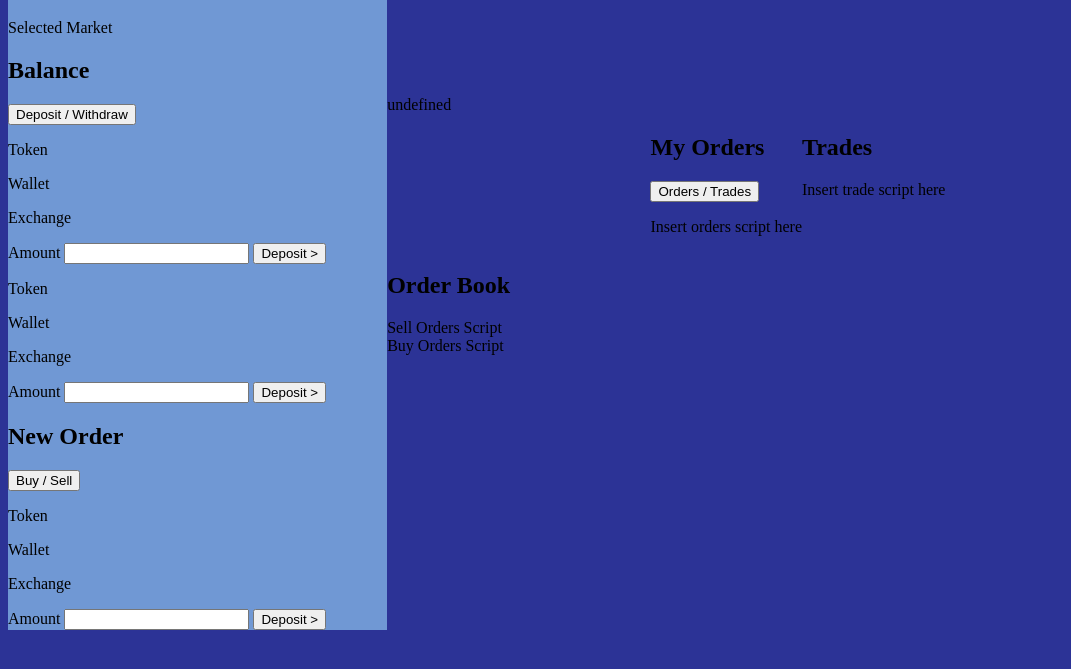
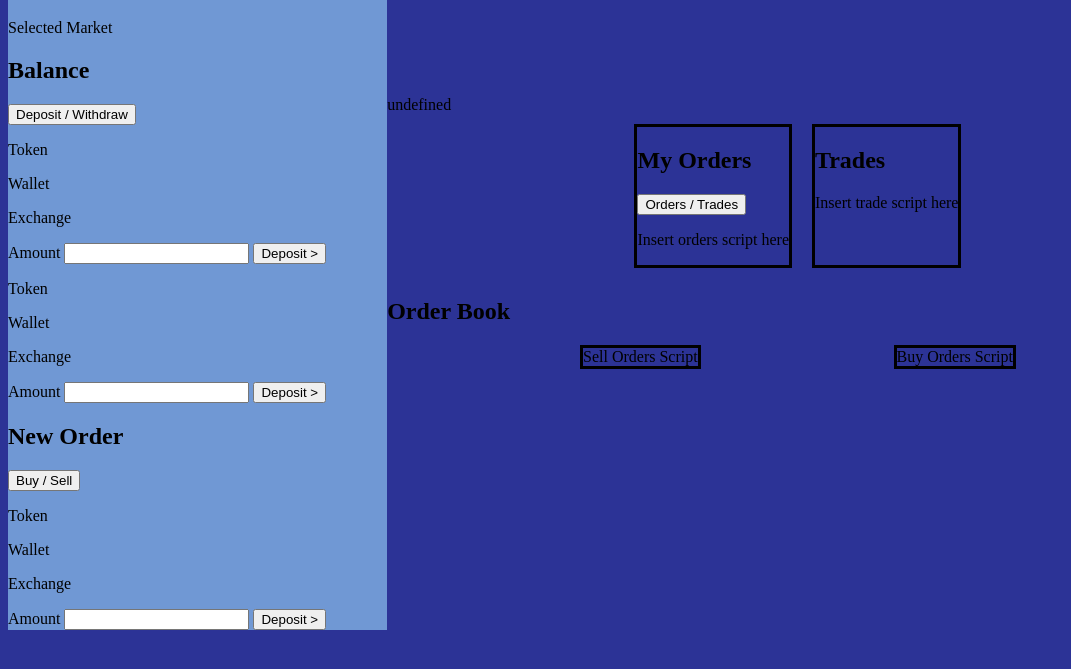
Before and after one commit to Inshomothal/Web-From-Scratch, a plain HTML site: page index.html in a window 1280 px wide. Shown: the part 69-738 px from the top of the page, without its empty margins (0-1071 px from the left). Drawn offline with Linux system fonts and the light colour scheme.

Commit message:
Create label for order book div element. Center order book and market order div elements.

```diff
--- a/index.html
+++ b/index.html
@@ -62,7 +62,7 @@
 
             <label for="chart">undefined</label>
             <canvas id="chart"></canvas>
-            <div class="orders__section">
+            <div class="orders-section">
                 <div>
                     <h2>My Orders</h2>
                     <button>Orders / Trades</button>
@@ -73,8 +73,8 @@
                     <p>Insert trade script here</p>
                 </div>
             </div>
-            <div>
-                <h2>Order Book</h2>
+            <label for="order-book"><h2>Order Book</h2></label>
+            <div class="order-book">
                 <div>Sell Orders Script</div>
                 <div>Buy Orders Script</div>
             </div>
--- a/styles.css
+++ b/styles.css
@@ -19,7 +19,21 @@ h1{
     width: 65%;
 }
 
-.orders__section{
+.orders-section{
     display: flex;
     justify-content: center;
 }
+    .orders-section>div{
+        margin: 10px;
+        border: solid black
+    }
+
+
+.order-book{
+    display: flex;
+    justify-content: space-evenly;
+}
+    .order-book>div{
+        justify-self: row;
+        border: solid black
+    }
```
